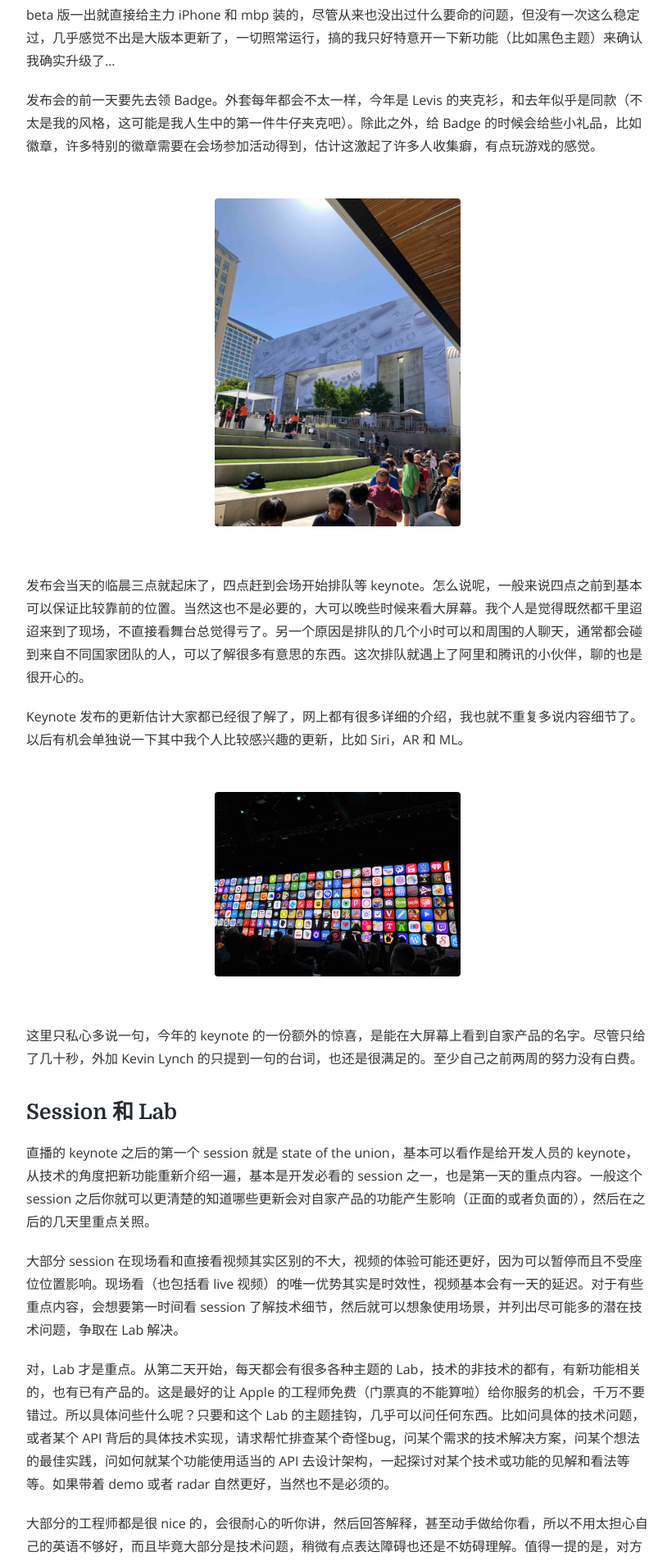
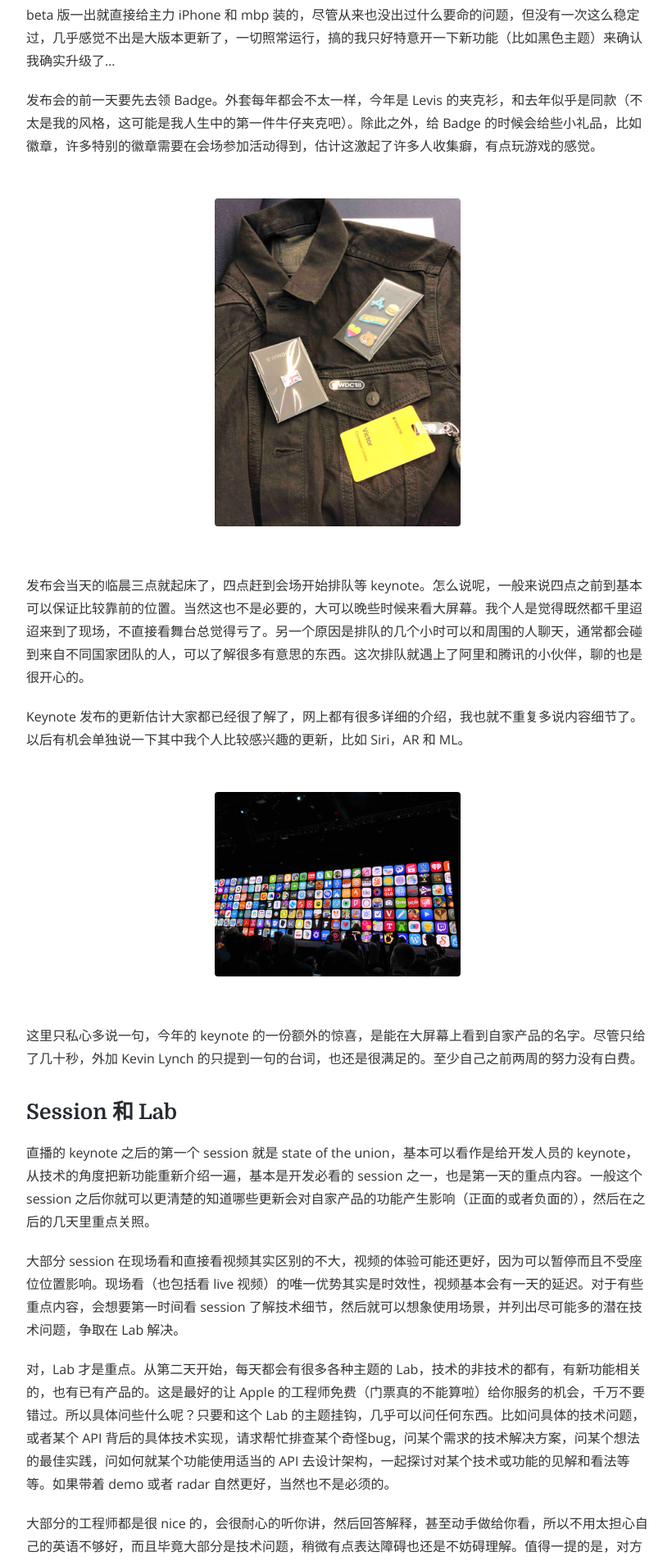
Before and after one commit to wangshengjia/wangshengjia.github.io, a Jekyll site: the page built from _posts/2018-06-16-wwdc-2018-notes-and-experiences-sharing.md, in a window 1280 px wide. Shown: the part 560-2464 px from the top of the page at 82% size, without its empty margins (228-1048 px from the left). Built offline with Jekyll 4.4.1, drawn with Linux system fonts in a browser that asks for light colours; nearby versions of some CDN libraries.

Commit message:
Update 2018-06-16-wwdc-2018-notes-and-experiences-sharing.md

```diff
--- a/_posts/2018-06-16-wwdc-2018-notes-and-experiences-sharing.md
+++ b/_posts/2018-06-16-wwdc-2018-notes-and-experiences-sharing.md
@@ -18,7 +18,7 @@ comments: true
 
 发布会的前一天要先去领 Badge。外套每年都会不太一样，今年是 Levis 的夹克衫，和去年似乎是同款（不太是我的风格，这可能是我人生中的第一件牛仔夹克吧）。除此之外，给 Badge 的时候会给些小礼品，比如徽章，许多特别的徽章需要在会场参加活动得到，估计这激起了许多人收集癖，有点玩游戏的感觉。
 
-<p align="center"><img src="/media/get-badge.jpg" width="300"/></p>
+<p align="center"><img src="/media/wwdc2018.jpg" width="300"/></p>
 
 发布会当天的临晨三点就起床了，四点赶到会场开始排队等 keynote。怎么说呢，一般来说四点之前到基本可以保证比较靠前的位置。当然这也不是必要的，大可以晚些时候来看大屏幕。我个人是觉得既然都千里迢迢来到了现场，不直接看舞台总觉得亏了。另一个原因是排队的几个小时可以和周围的人聊天，通常都会碰到来自不同国家团队的人，可以了解很多有意思的东西。这次排队就遇上了阿里和腾讯的小伙伴，聊的也是很开心的。
 
@@ -55,4 +55,4 @@ Keynote 发布的更新估计大家都已经很了解了，网上都有很多详
 5. Bash。比 2016 年的时候在室内场馆好太多了，气氛很不错，大家都玩的很嗨，Craig 现身说了一堆冷笑话然后请出了今年的表演嘉宾 Panic At The Disco!
 6. 勇士。正好是 NBA 总决赛期间，正好是勇士，周五飞回来的时候正好是最后一场，气氛很不错。
 
-<p align="center"><img src="/media/bash.jpg" width="200"/><img src="/media/craig.jpg" width="200"/><img src="/media/warrior.jpg" width="200"/></p>
+<p align="center"><img src="/media/bash.jpg" width="200"/> <img src="/media/craig.jpg" width="200"/> <img src="/media/warriors.jpg" width="200"/></p>
```
